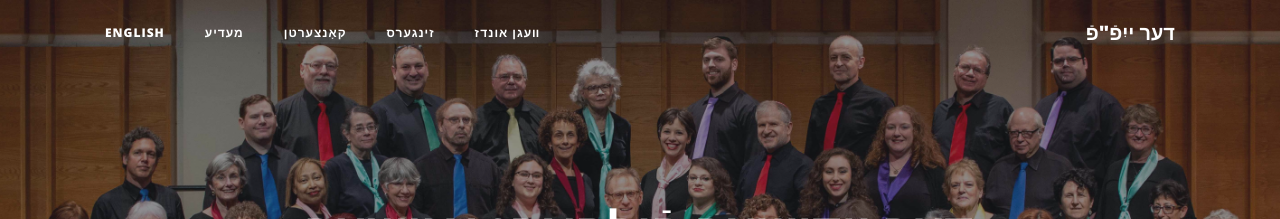
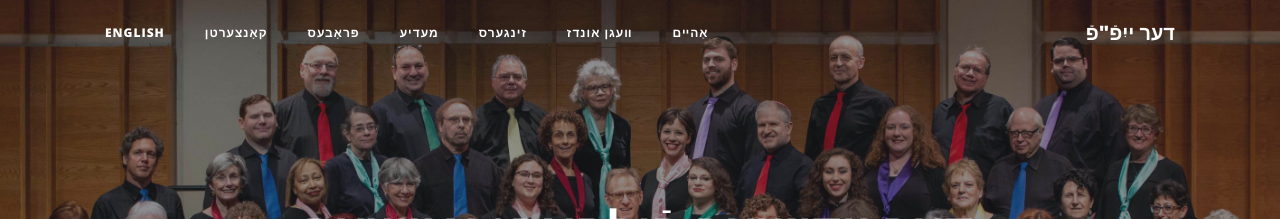
Before and after one commit to ibleaman/JPPC, a Jekyll site: the page built from yiddish.md, in a window 1280 px wide. Shown: the top 219 px of the page. Built offline with Jekyll 4.4.1, drawn with Linux system fonts in a browser that asks for light colours.

Commit message:
Update menu to include Auditions, realphabetize

```diff
--- a/_includes/menu_yiddish.html
+++ b/_includes/menu_yiddish.html
@@ -8,16 +8,22 @@
     <div class="collapse navbar-collapse" id="navbarResponsive">
       <ul class="navbar-nav ml-auto">
         <li class="nav-item ml-auto">
+          <a class="nav-link" href="index.html">אַהײם</a>
+        </li>
+        <li class="nav-item ml-auto">
           <a class="nav-link" href="about.html">װעגן אונדז</a>
         </li>
         <li class="nav-item ml-auto">
           <a class="nav-link" href="members.html">זינגערס</a>
         </li>
         <li class="nav-item ml-auto">
-          <a class="nav-link" href="concerts.html">קאָנצערטן</a>
+          <a class="nav-link" href="media.html">מעדיע</a>
         </li>
         <li class="nav-item ml-auto">
-          <a class="nav-link" href="media.html">מעדיע</a>
+          <a class="nav-link" href="auditions.html">פּראָבעס</a>
+        </li>
+        <li class="nav-item ml-auto">
+          <a class="nav-link" href="concerts.html">קאָנצערטן</a>
         </li>
         <li class="nav-item ml-auto">
           <a class="nav-link" href="index.html">English</a>
```
Also changed, not shown: _includes/menu.html (+7 -1 lines).
